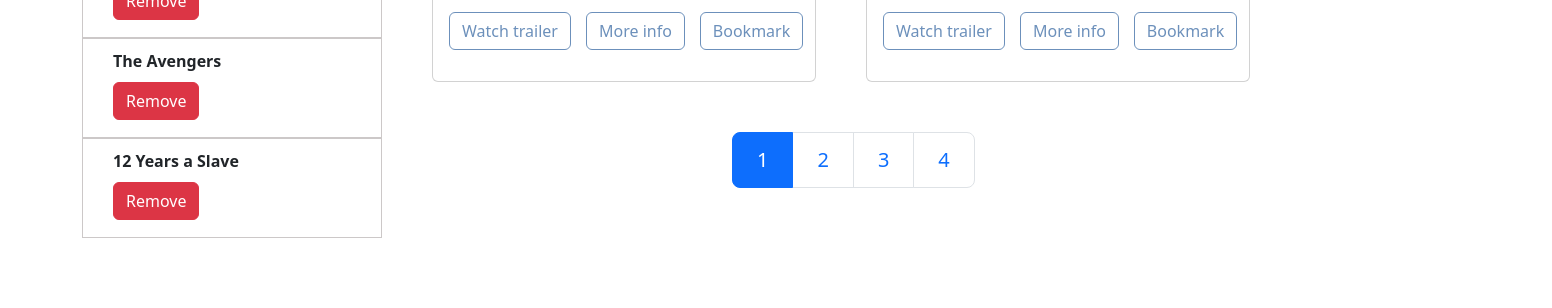
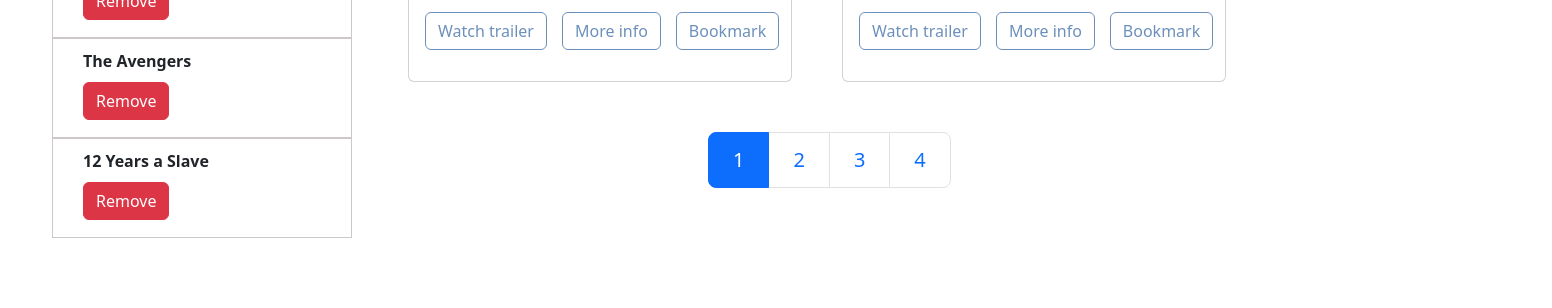
Before and after one commit to AzizMakhmudov/Avengers, a plain HTML site: page index.html in a window 1280 px wide. Shown: the part 492-800 px from the top of the page, 1552 px wide, since content can reach past the window. Drawn offline with nearby package versions, Linux system fonts and the light colour scheme.

Commit message:
changed css

```diff
--- a/scss/blocks/example.scss
+++ b/scss/blocks/example.scss
@@ -1,5 +1,12 @@
 body {
   overflow-x: hidden;
+  margin: 0 auto;
+  max-width: 1200px;
+}
+
+.container {
+  max-width: 1200px;
+  margin: 0 auto;
 }
 
 .h2-catalog {
```
Also changed, not shown: css/example.css, css/main.css, 2 other files.
